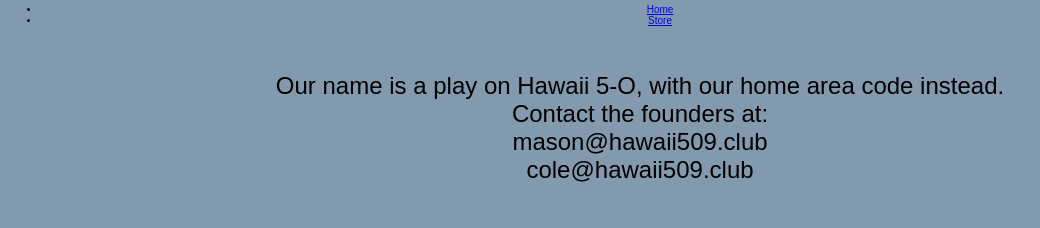
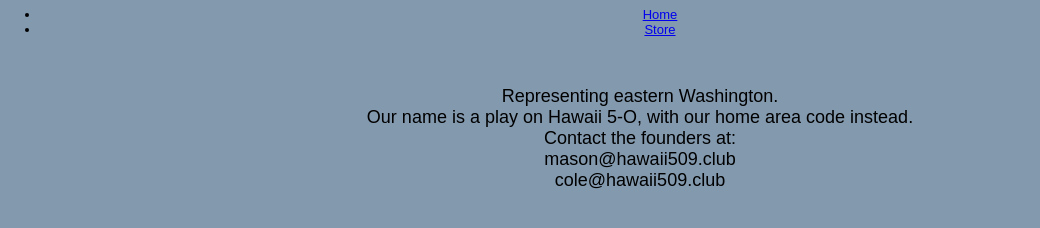
Before and after one commit to mason-hatch/hawaii509.github.io, a plain HTML site: page about.htm in a window 1280 px wide. Shown: the part 214-442 px from the top of the page, without its empty margins (0-1040 px from the left). Drawn offline with Linux system fonts and the light colour scheme.

Commit message:
Update about.htm

```diff
--- a/about.htm
+++ b/about.htm
@@ -47,7 +47,7 @@ body {
 <a href="home.htm"><img src="hawaii509.gif" alt="Hawaii 509" style="width:480;height:208;"></a>
 <br>
 
- <font size="1">
+ <font size="2">
 <ul>
   <li><a href="home.htm">Home</a>
   <li><a href="store.htm">Store</a>
@@ -55,7 +55,8 @@ body {
  </font>
 <br>
 <br>
- <font size="5"
+ <font size="4">
+
 Representing eastern Washington.
  <br>
  Our name is a play on Hawaii 5-O, with our home area code instead.
```
